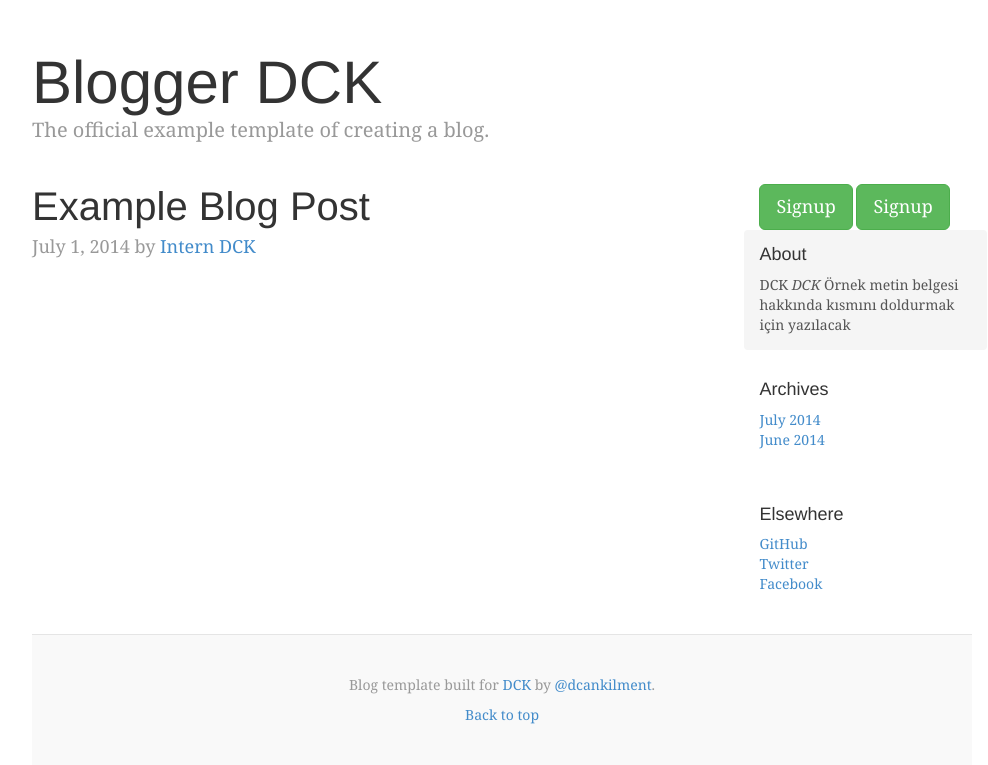
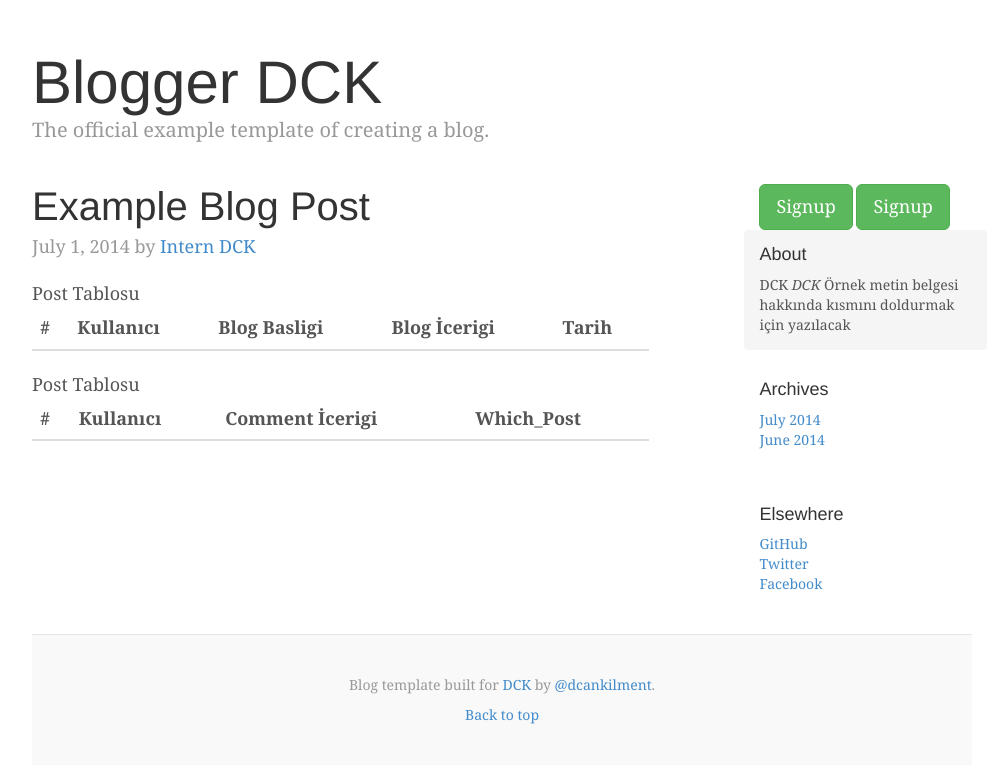
Before and after one commit to dogancankilment/dck-blog, a Django app: template myblog/templates/base.html in a window 1280 px wide. Shown: the part 40-805 px from the top of the page, without its empty margins (138-1126 px from the left). Run offline with Django 3.2, Linux system fonts and the light colour scheme; the template is opened without the code that fills it, so the values that code supplies are empty; parts of the project's set-up code (start-up, migrations or seed data) failed here and were passed over; some libraries are stand-ins or nearby versions.

Commit message:
block template tags configuring in child template (the base.html) and main template (index.html)

```diff
--- a/myblog/templates/base.html
+++ b/myblog/templates/base.html
@@ -57,9 +57,39 @@
             <h2 class="blog-post-title">Example Blog Post</h2>
             <p class="blog-post-meta">July 1, 2014 by <a href="#">Intern DCK</a></p>
             <div class="starter-template">
-
-                {% block content %}{% endblock content %}
-
+            <table class="table table-striped">
+                  <thead>
+                    <tr>
+                      Post Tablosu
+                      <th>#</th>
+                      <th>Kullanıcı</th>
+                      <th>Blog Basligi</th>
+                      <th>Blog İcerigi</th>
+                      <th>Tarih</th>
+                    </tr>
+                  </thead>
+                <tbody>
+                    {% block post_content %}
+                    {% endblock post_content %}
+                </tbody>
+            </table>
+            <table class="table table-striped">
+                  <thead>
+                    <tr>
+                      Post Tablosu
+                      <th>#</th>
+                      <th>Kullanıcı</th>
+                      <th>Comment İcerigi</th>
+                      <th>Which_Post</th>
+                      <!--<th>Edit</th>-->
+                      <!--<th>Delete</th>-->
+                    </tr>
+                  </thead>
+                  <tbody>
+                    {% block comment_content %}
+                    {% endblock comment_content %}
+                  </tbody>
+                  </table>
             </div>
           </div>
         </div>
```
Also changed, not shown: myblog/templates/index/blog_index.html (+12 -40 lines).
